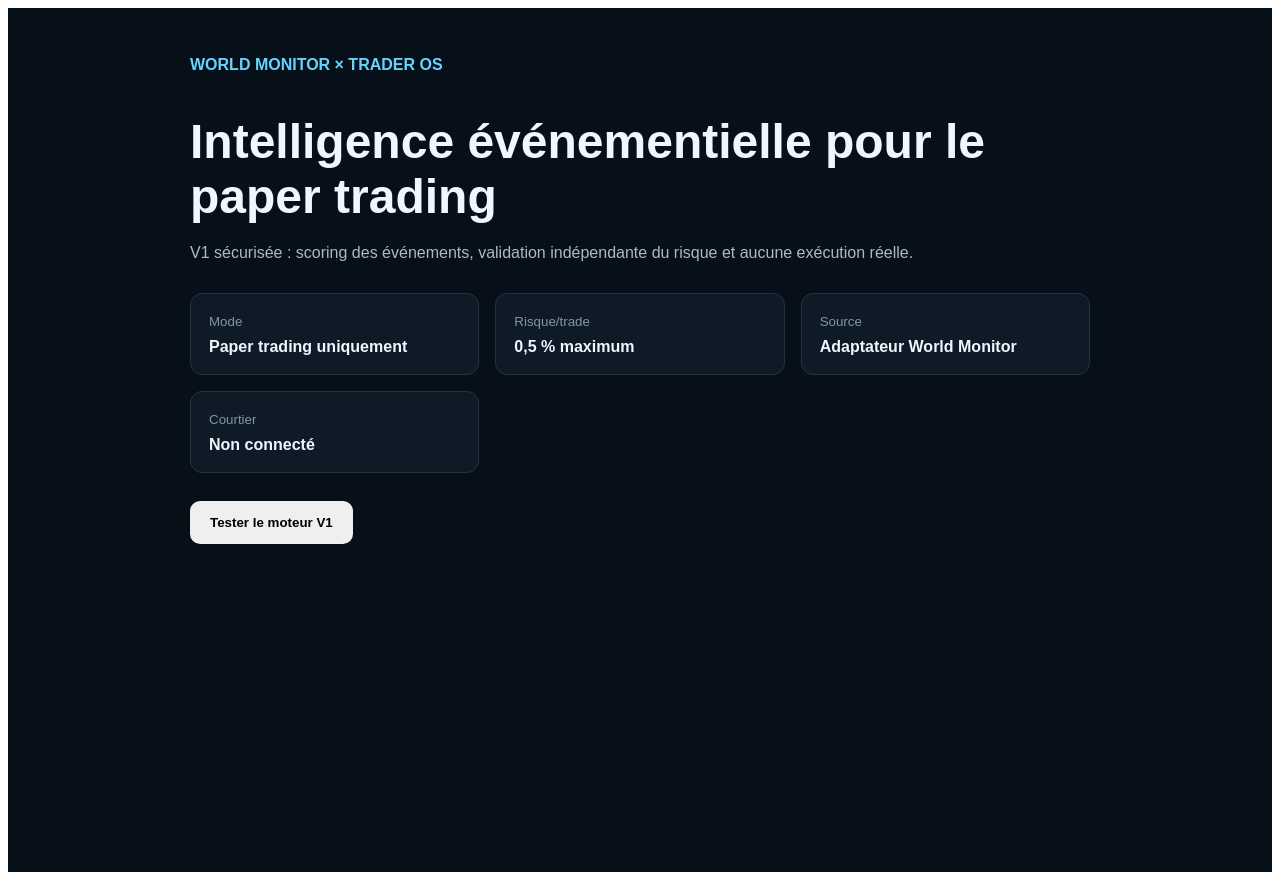
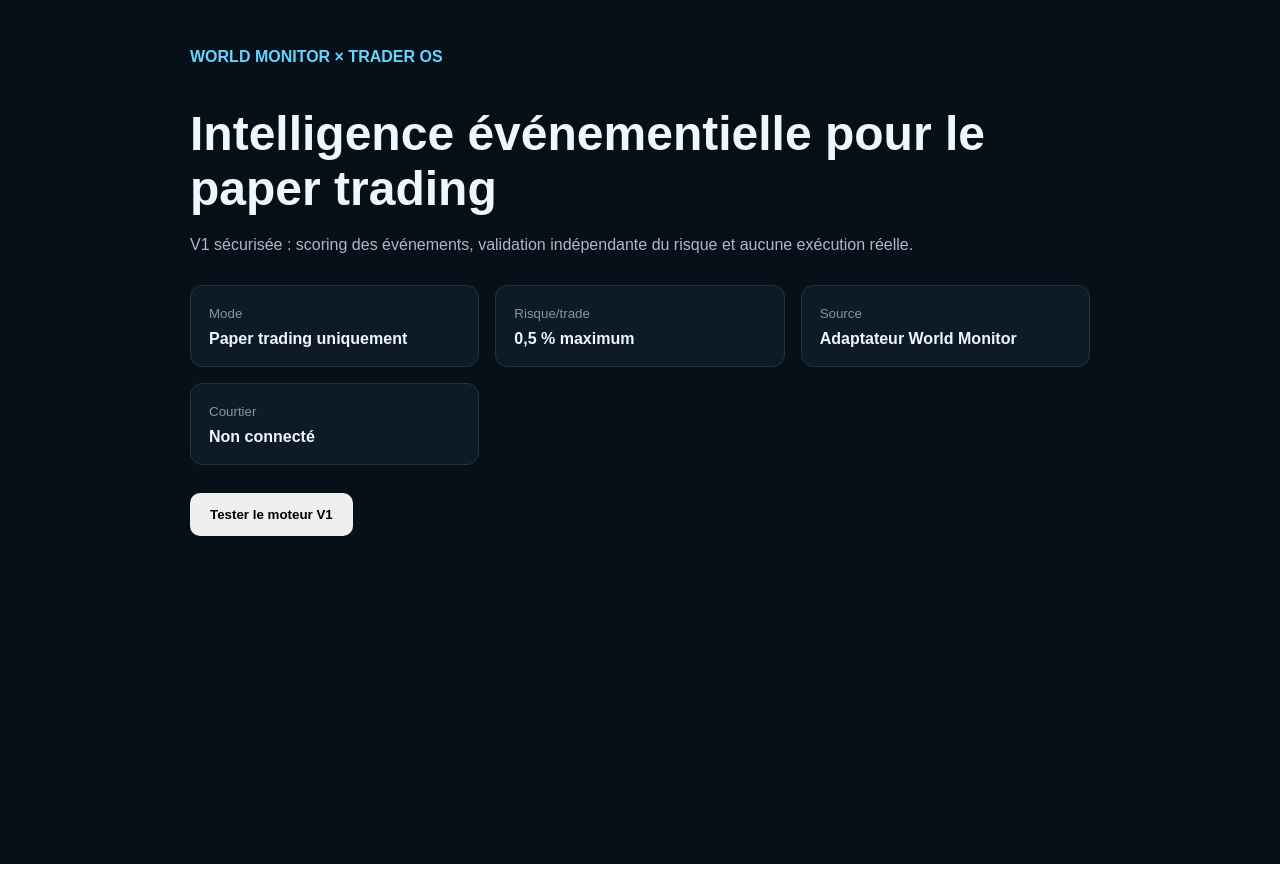
Before and after one commit to Cabatchao/ai-trader, a Next.js app: page / in a window 1280 px wide. Built offline with nearby package versions, Linux system fonts and the light colour scheme.

Commit message:
Add required Next.js root layout

```diff
--- /dev/null
+++ b/app/layout.js
@@ -0,0 +1,12 @@
+export const metadata = {
+  title: 'World Monitor Trader OS',
+  description: 'Analyse événementielle et paper trading avec gestion stricte du risque.',
+};
+
+export default function RootLayout({ children }) {
+  return (
+    <html lang="fr">
+      <body style={{ margin: 0 }}>{children}</body>
+    </html>
+  );
+}
```
